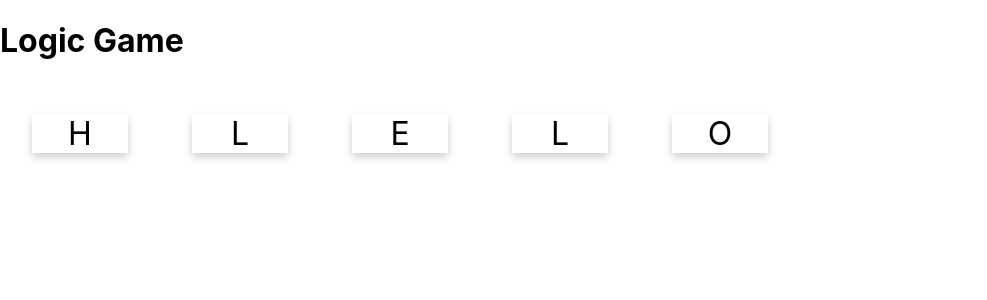
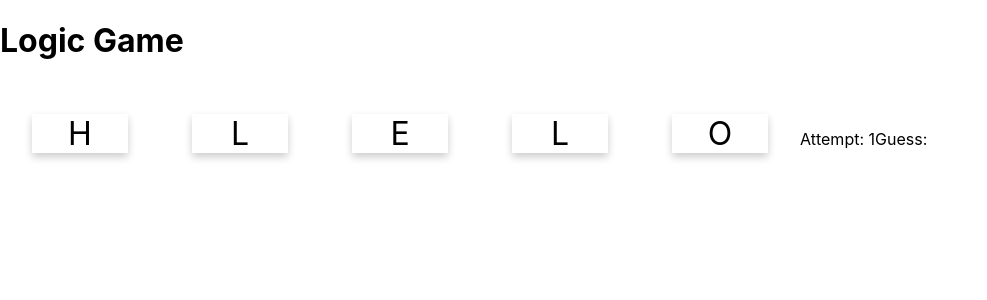
Before and after one commit to Pxs19/LAB-3SA03, a React (Create React App) app: page / in a window 1280 px wide. Shown: the top 300 px of the page, without its empty margins (0-987 px from the left). Built offline with nearby package versions, Linux system fonts and the light colour scheme.

Commit message:
show attempt and guess

```diff
--- a/src/WordCard.js
+++ b/src/WordCard.js
@@ -38,7 +38,6 @@ export default function WordCard(props) {
 
 
         console.log(`Attempt: ${state.attempt}`);
-
         console.log(`Guess: ${state.guess}`);
         // console.log(guess)
     }
@@ -58,6 +57,11 @@ export default function WordCard(props) {
             }
 
 
+
+            Attempt: {state.attempt}
+            Guess: {state.guess}
+
+
         </div>
     );
 }
```
